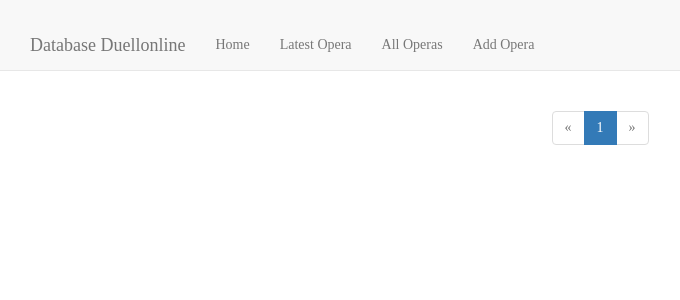
After one commit to frenko/dbDuello, a Django app: page /allopera/ in a window 1280 px wide. The commit adds this page. Shown: the top 300 px of the page, without its empty margins (40-720 px from the left). Run offline with Django 3.2, Linux system fonts and the light colour scheme; data that the repository does not hold is empty; some libraries are stand-ins or nearby versions.

Commit message:
add several features: add opera, view all opera etc. Enhanced web interface

```diff
--- a/dbDuello/settings.py
+++ b/dbDuello/settings.py
@@ -32,6 +32,7 @@ ALLOWED_HOSTS = []
 
 INSTALLED_APPS = [
     'bootstrap3',
+    'widget_tweaks',
     'webapp.apps.WebappConfig',
     'django.contrib.admin',
     'django.contrib.auth',
@@ -61,6 +62,7 @@ TEMPLATES = [
         'APP_DIRS': True,
         'OPTIONS': {
             'context_processors': [
+                'django.core.context_processors.request',
                 'django.template.context_processors.debug',
                 'django.template.context_processors.request',
                 'django.contrib.auth.context_processors.auth',
--- a/dbDuello/urls.py
+++ b/dbDuello/urls.py
@@ -17,6 +17,6 @@ from django.conf.urls import include, url
 from django.contrib import admin
 
 urlpatterns = [
-	url(r'^webapp/', include('webapp.urls')),
+	url(r'^', include('webapp.urls')),
     url(r'^admin/', admin.site.urls),
 ]
--- /dev/null
+++ b/webapp/templates/webapp/allopera.html
@@ -0,0 +1,67 @@
+{% extends "webapp/base.html" %}
+{% load staticfiles %}
+{% block title %} | All Operas {% endblock %}
+{% block css_style %}
+{{ block.super }}
+<link rel="stylesheet" href="{% static 'css/item_list.css' %}" />
+{% endblock %}
+{% include "webapp/navbar.html" %}
+{% block content %}
+<div id="item-list">
+{% for opera in operas %}
+    <a href="{% url 'webapp:view_opera' opera.id %}">
+            <div class="item-div row">
+                <div class="item-thumbnail hidden-xs col-sm-1 vcenter">
+                    <span class="glyphicon glyphicon-book"></span>
+                </div>
+                <div class="item-main col-xs-12 col-sm-7 vcenter">
+                    <p class="item-title"
+                    title="{{ opera.title }}"> {{ opera.title }}
+                    </p>
+                </div>
+                <div class="item-sub col-xs-12 col-sm-3 vcenter">
+                    <ul class="meta-list list-unstyled">
+                        <li>{{ opera.writing_date }}</li>
+                        <li><span class="glyphicon glyphicon-user"></span> {{ opera.author }}</li>
+                    </ul>
+                </div>
+            </div>
+        </a>
+{% endfor %}
+</div>
+<div align="center">
+<nav aria-label="Page navigation">
+  <ul class="pagination" >
+    {% if operas.has_previous %}
+    <li>
+      <a href="?page={{ operas.previous_page_number }}" aria-label="Previous">
+        <span aria-hidden="true">&laquo;</span>
+      </a>
+    </li>
+    {% else %}
+    <li class="disabled">
+      <a href="" aria-label="Previous">
+        <span aria-hidden="true">&laquo;</span>
+      </a>
+    </li>
+    {% endif %}
+    {% for i in operas.paginator.page_range %}
+    <li {% if operas.number == i %}class="active"{% endif %}><a href="?page={{i}}">{{i}}</a></li>
+    {% endfor %}
+    {% if operas.has_next %}
+    <li>
+      <a href="?page={{ operas.next_page_number }}" aria-label="Next">
+        <span aria-hidden="true">&raquo;</span>
+      </a>
+    </li>
+    {% else %}
+    <li class="disabled">
+      <a href="" aria-label="Next">
+        <span aria-hidden="true">&raquo;</span>
+      </a>
+    </li>
+    {% endif %}
+  </ul>
+</nav>
+</div>
+{% endblock %}
--- a/webapp/templates/webapp/base.html
+++ b/webapp/templates/webapp/base.html
@@ -13,12 +13,13 @@
 </head>
 
 <body>
+    {% include "webapp/navbar.html" %}
     <div class="container">
         {% block content %}{% endblock %}
     </div>
 
     {% block js_block %}
-    {% bootstrap_javascript %}
+    {% bootstrap_javascript jquery=1 %}
     {% endblock %}
 
 </body>
--- /dev/null
+++ b/webapp/templates/webapp/navbar.html
@@ -0,0 +1,24 @@
+{% url 'webapp:index' as index %}
+{% url 'webapp:latest' as latest %}
+<!-- Static navbar -->
+<nav class="navbar navbar-default navbar-static-top">
+  <div class="container">
+    <div class="navbar-header">
+      <button type="button" class="navbar-toggle collapsed" data-toggle="collapse" data-target="#navbar" aria-expanded="false" aria-controls="navbar">
+        <span class="sr-only">Toggle navigation</span>
+        <span class="icon-bar"></span>
+        <span class="icon-bar"></span>
+        <span class="icon-bar"></span>
+      </button>
+      <a class="navbar-brand" href="{% url 'webapp:index' %}">Database Duellonline</a>
+    </div>
+    <div id="navbar" class="navbar-collapse collapse">
+      <ul class="nav navbar-nav">
+        <li {% if request.path == index %}class="active"{% endif %}><a href="{% url 'webapp:index' %}">Home</a></li>
+        <li {% if request.path == latest %}class="active"{% endif %}><a href="{% url 'webapp:latest' %}">Latest Opera</a></li>
+        <li {% if request.path == allopera %}class="active"{% endif %}><a href="{% url 'webapp:allopera' %}">All Operas</a></li>
+        <li {% if request.path == add %}class="active"{% endif %}><a href="{% url 'webapp:add' %}">Add Opera</a></li>
+      </ul>
+    </div><!--/.nav-collapse -->
+  </div>
+</nav>
--- a/webapp/urls.py
+++ b/webapp/urls.py
@@ -5,6 +5,8 @@ from . import views
 app_name = 'webapp'
 urlpatterns = [
     url(r'^$', views.index, name='index'),
-    # ex: /webapp/5/
-    url(r'^(?P<opera_id>[0-9]+)/$', views.view_opera, name='view_opera'),
+    url(r'^latest/$', views.latest, name='latest'),
+    url(r'^add/$', views.add, name='add'),
+    url(r'^allopera/$', views.allopera, name='allopera'),
+    url(r'^view/(?P<opera_id>[0-9]+)/$', views.view_opera, name='view_opera'),
 ]
--- a/webapp/views.py
+++ b/webapp/views.py
@@ -1,12 +1,55 @@
-from django.shortcuts import get_object_or_404, render
+from django.shortcuts import get_object_or_404, render, redirect
+from django.core.paginator import Paginator, EmptyPage, PageNotAnInteger
+from django.core.urlresolvers import reverse
+from django.http import HttpResponseRedirect
 
-from .models import Opera
+from .models import Opera, OperaForm
 
 def index(request):
-    latest_opera_list = Opera.objects.order_by('-pub_date')[:5]
+    all_operas = Opera.objects.values()
+    context = {'request': request,
+                'all_operas': all_operas}
+    return render(request, 'webapp/home.html', context)
+
+def add(request):
+    '''
+    Expose add page with form and store a data from form in na database
+    '''
+    if request.method == 'POST':
+        forms = OperaForm(request.POST)
+        if forms.is_valid():
+            addedOpera = forms.save()
+            opera_id = addedOpera.id
+            return HttpResponseRedirect(reverse('webapp:view_opera', args=(opera_id,)))
+        #else:
+            #context forms.errors()
+    else:
+        forms = OperaForm()
+        context = {'forms': forms}
+        return render(request, 'webapp/add.html', context)
+
+def allopera(request):
+    allOpera = Opera.objects.all()
+    paginator = Paginator(allOpera, 10)
+    page = request.GET.get('page')
+
+    try:
+        operas = paginator.page(page)
+    except PageNotAnInteger:
+        # If page is not an integer, deliver first page.
+        operas = paginator.page(1)
+    except EmptyPage:
+        # If page is out of range (e.g. 9999), deliver last page of results.
+        operas = paginator.page(paginator.num_pages)
+
+    return render(request, 'webapp/allopera.html',
+                {'operas': operas})
+
+def latest(request):
+    latest_opera_list = Opera.objects.order_by('-pub_date')[:15]
     context = {'latest_opera_list': latest_opera_list}
-    return render(request, 'webapp/index.html', context)
+    return render(request, 'webapp/latest.html', context)
 
 def view_opera(request, opera_id):
-    retrieved_opera = get_object_or_404(Opera, pk=opera_id)
-    return render(request, 'webapp/view.html', {'retrieved_opera': retrieved_opera})
+    opera = get_object_or_404(Opera, pk=opera_id)
+    return render(request, 'webapp/details.html', {'opera': opera})
```
Also changed, not shown: webapp/models.py (+20 -3 lines), webapp/templates/webapp/add.html (added, +50 -0 lines), webapp/templates/webapp/details.html (added, +55 -0 lines), webapp/templates/webapp/home.html (added, +58 -0 lines), webapp/templates/webapp/view.html (deleted, +0 -7 lines), webapp/migrations/0002_auto_20160803_1722.py (added), webapp/templates/webapp/latest.html (renamed from webapp/templates/webapp/index.html).
